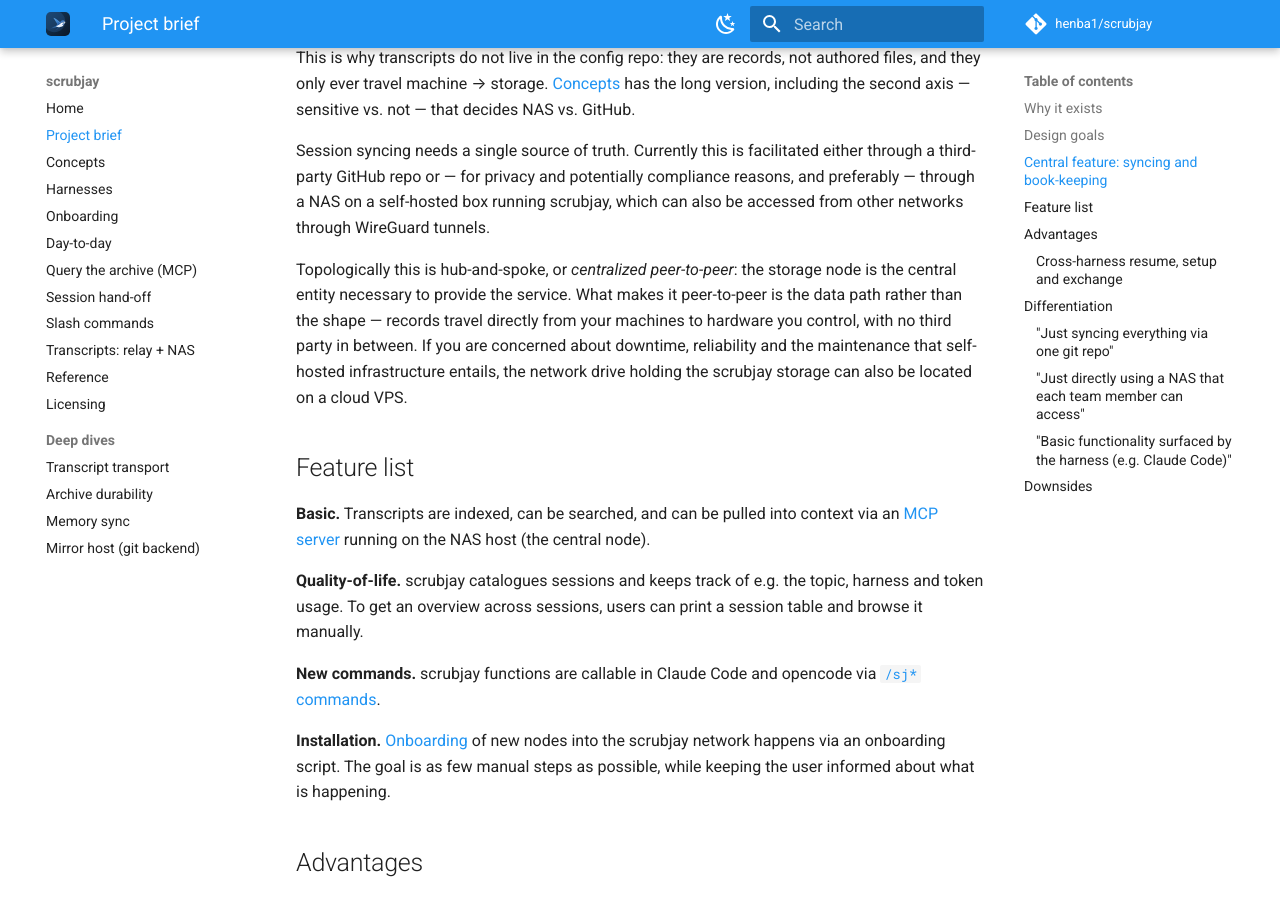
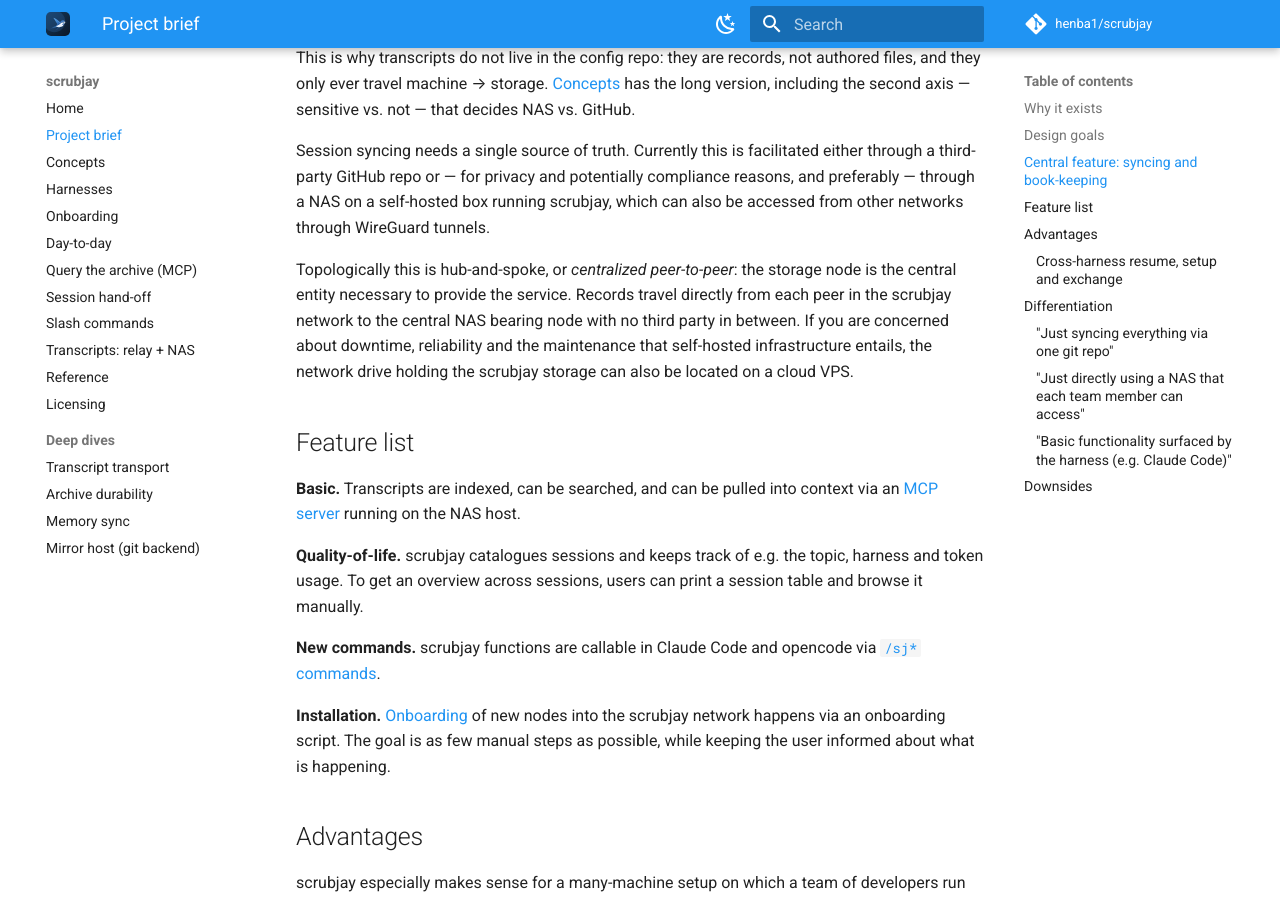
Before and after one commit to henba1/scrubjay, an MkDocs documentation site: the page built from docs/projectbrief.md, in a window 1280 px wide and 900 px high, scrolled down 1688 px. Built offline with MkDocs 1.6.1 and Material for MkDocs 9.7.7, drawn with Linux system fonts in a browser that asks for light colours; comment, search, counter and statistics services are not loaded.

Commit message:
Revise project brief for clarity on data flow
Clarified data path description and updated peer-to-peer explanation.

```diff
--- a/docs/projectbrief.md
+++ b/docs/projectbrief.md
@@ -67,15 +67,15 @@
 WireGuard tunnels.
 
 Topologically this is hub-and-spoke, or *centralized peer-to-peer*: the storage node is the central
-entity necessary to provide the service. What makes it peer-to-peer is the data path rather than the shape — records travel directly
-from your machines to hardware you control, with no third party in between. If you are concerned
+entity necessary to provide the service. Records travel directly from each peer in the scrubjay network
+to the central NAS bearing node with no third party in between. If you are concerned
 about downtime, reliability and the maintenance that self-hosted infrastructure entails, the network
 drive holding the scrubjay storage can also be located on a cloud VPS.
 
 ## Feature list
 
 **Basic.** Transcripts are indexed, can be searched, and can be pulled into context via an
-[MCP server](archive-mcp.md) running on the NAS host (the central node).
+[MCP server](archive-mcp.md) running on the NAS host.
 
 **Quality-of-life.** scrubjay catalogues sessions and keeps track of e.g. the topic, harness and
 token usage. To get an overview across sessions, users can print a session table and browse it
```
